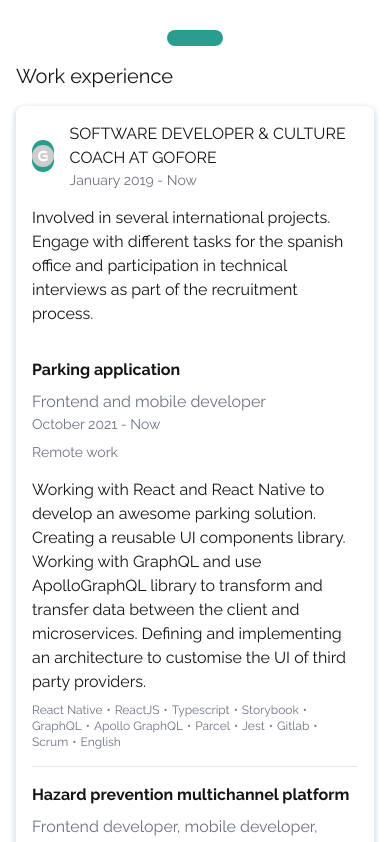
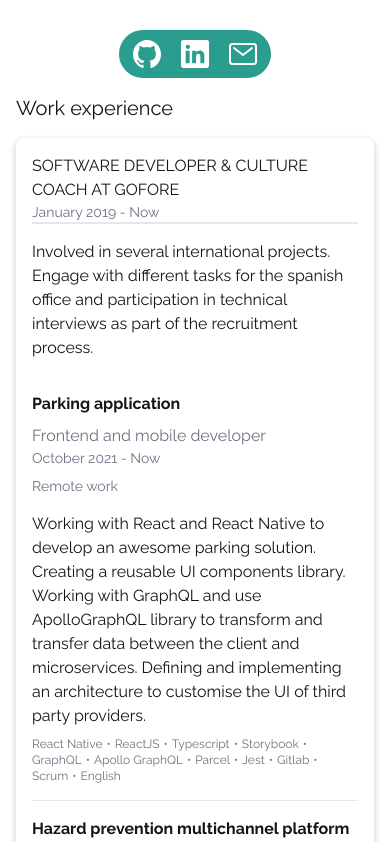
Before and after one commit to elenaorfe/elenaorfe-website, a Next.js app: page / in a window 390 px wide. Shown: the part 960-1802 px from the top of the page. Built offline with nearby package versions, Linux system fonts and the light colour scheme.

Commit message:
Adjust responsive design

```diff
--- a/components/Courses.tsx
+++ b/components/Courses.tsx
@@ -14,12 +14,12 @@ const Courses = ({ courses }: CoursesProp) => {
 	const currentLocale: Lang = useMemo(() => locale as Lang, [locale]);
 
 	return (
-		<section>
+		<section className="mb-8">
 			<Title text={courses[currentLocale]?.title} />
 			<div className="grid grid-cols-1 gap-4">
 				{courses[currentLocale]?.items?.map((item: CourseItem) => (
 					<div className="card flex space-x-4 lg:space-x-8" key={item.id}>
-						<div className="circle" aria-hidden="true">
+						<div className="circle flex" aria-hidden="true">
 							<ion-icon name={item.icon}></ion-icon>
 						</div>
 						<div>
--- a/components/WorkExperience.tsx
+++ b/components/WorkExperience.tsx
@@ -21,8 +21,8 @@ const WorkExperience = ({ workExperience }: WorkExperienceProps) => {
 			<Title text={workExperience[currentLocale]?.title} />
 			{workExperience[currentLocale]?.items?.map((item: WorkExperienceItem) => (
 				<div className="card my-4" key={`workExperience-${item.id}`}>
-					<div className="flex space-x-4 mb-4">
-						<div className="circle">
+					<div className="flex md:space-x-4 mb-4 border-b-2 border-gray-200 md:border-0">
+						<div className="circle hidden md:flex">
 							<Image
 								src={`/assets/img/${item.logo}`}
 								className="rounded-full"
--- a/styles/globals.css
+++ b/styles/globals.css
@@ -31,7 +31,7 @@ body {
 
 .circle {
 	background: var(--color-primary-01);
-	@apply rounded-full h-8 lg:h-12 w-8 lg:w-12 flex justify-center items-center my-auto;
+	@apply rounded-full h-8 lg:h-12 w-8 lg:w-12 justify-center items-center my-auto;
 }
 
 .circle ion-icon {
```
